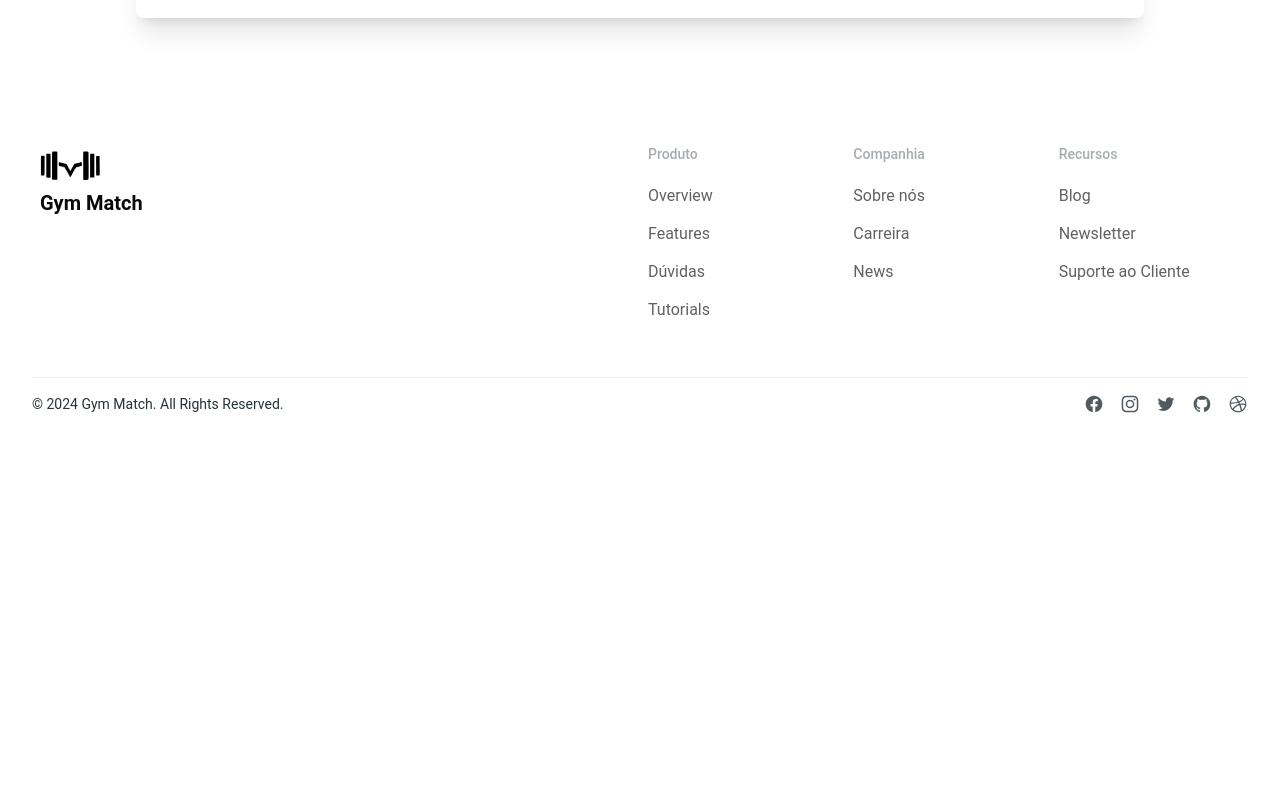
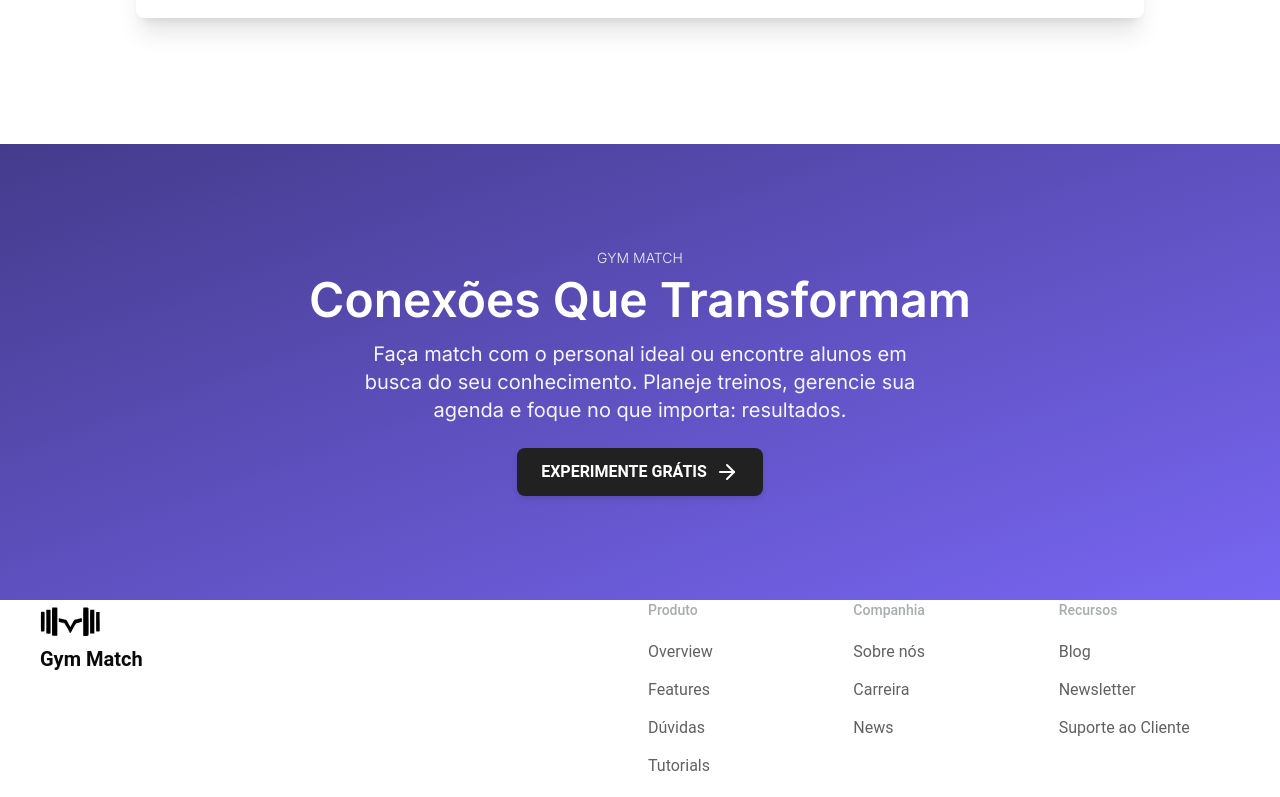
Before and after one commit to CaueFer/gym-match, a Next.js app: page / in a window 1280 px wide. Shown: the part 1616-2413 px from the top of the page. Before the commit the page ends 2047 px from the top, so only its background shows below. Built offline with nearby package versions, Linux system fonts and the light colour scheme.

Commit message:
FEAT: add copy section

```diff
--- a/src/app/page.tsx
+++ b/src/app/page.tsx
@@ -1,3 +1,5 @@
+
+import BenefSection from "@/components/landing/benef";
 import CopySection from "@/components/landing/copy";
 import Hero from "@/components/landing/hero";
 import QandA from "@/components/landing/qanda";
@@ -12,9 +14,11 @@ export default function Home() {
       <main className="flex flex-col flex-1 w-screen">
         <Hero />
 
-        <CopySection />
+        <BenefSection />
 
         <QandA />
+
+        <CopySection />
       </main>
 
       <DefaultFooter />
--- /dev/null
+++ b/src/components/landing/benef.tsx
@@ -0,0 +1,58 @@
+import { Activity, Clock, Dumbbell } from "lucide-react";
+import React from "react";
+
+function BenefSection() {
+  return (
+    <section className="bg-gray-100 py-14 md:py-16 lg:py-20 mx-auto w-full relative">
+      <div className="container mx-auto relative">
+        <div className=" mb-14">
+          <div className="col-lg-8 offset-lg-2 text-center">
+            <h2 className="text-4xl md:text-5xl font-light">
+              Conecte-se com o personal ideal para você
+            </h2>
+          </div>
+        </div>
+
+        <div className="flex flex-col md:flex-row md:justify-between">
+          <ul className="grid grid-cols-1 md:grid-cols-3 gap-10">
+            <li className="flex flex-col items-start gap-1 text-star p-6">
+              <Activity color="#7866f2" size={55} className="mb-4" />
+              <h3 className="text-xl font-semibold mb-2">
+                Match personalizada e eficiente
+              </h3>
+              <p className="text-gray-600">
+                No Gym Match, encontre personal trainers que se encaixam no seu
+                estilo e objetivos, garantindo treinos únicos e personalizados
+                para o seu perfil.
+              </p>
+            </li>
+            <li className="flex flex-col items-start gap-1 text-start p-6">
+              <Clock color="#7866f2" size={55} className="mb-4" />
+              <h3 className="text-xl font-semibold mb-2">
+                Treine no seu horário
+              </h3>
+              <p className="text-gray-600">
+                Conexão entre Alunos e Personal trainers sempre conectados.
+                Treine em qualquer horário com o suporte de quem entende os seus
+                objetivos.
+              </p>
+            </li>
+            <li className="flex flex-col items-start gap-1 text-start p-6">
+              <Dumbbell color="#7866f2" size={55} className="mb-4" />
+              <h3 className="text-xl font-semibold mb-2">
+                Mais flexibilidade para treinar
+              </h3>
+              <p className="text-gray-600">
+                Escolha quando e onde treinar com seu personal. No Gym Match,
+                você tem total liberdade para montar seu plano de treino sem
+                perder a qualidade.
+              </p>
+            </li>
+          </ul>
+        </div>
+      </div>
+    </section>
+  );
+}
+
+export default BenefSection;
--- a/src/components/landing/copy.tsx
+++ b/src/components/landing/copy.tsx
@@ -1,54 +1,28 @@
-import { Activity, Clock, Dumbbell } from "lucide-react";
+"use client";
+
+import { Button } from "@material-tailwind/react";
+import { ArrowRight } from "lucide-react";
 import React from "react";
 
 function CopySection() {
   return (
-    <section className="bg-gray-100 py-14 md:py-16 lg:py-20 mx-auto w-full relative">
-      <div className="container mx-auto relative">
-        <div className=" mb-14">
-          <div className="col-lg-8 offset-lg-2 text-center">
-            <h2 className="text-4xl md:text-5xl font-light">
-              Conecte-se com o personal ideal para você
-            </h2>
-          </div>
-        </div>
-
-        <div className="flex flex-col md:flex-row md:justify-between">
-          <ul className="grid grid-cols-1 md:grid-cols-3 gap-10">
-            <li className="flex flex-col items-start gap-1 text-star p-6">
-              <Activity color="#7866f2" size={55} className="mb-4" />
-              <h3 className="text-xl font-semibold mb-2">
-                Match personalizada e eficiente
-              </h3>
-              <p className="text-gray-600">
-                No Gym Match, encontre personal trainers que se encaixam no seu
-                estilo e objetivos, garantindo treinos únicos e personalizados
-                para o seu perfil.
-              </p>
-            </li>
-            <li className="flex flex-col items-start gap-1 text-start p-6">
-              <Clock color="#7866f2" size={55} className="mb-4" />
-              <h3 className="text-xl font-semibold mb-2">
-                Treine no seu horário
-              </h3>
-              <p className="text-gray-600">
-                Conexão entre Alunos e Personal trainers sempre conectados.
-                Treine em qualquer horário com o suporte de quem entende os seus
-                objetivos.
-              </p>
-            </li>
-            <li className="flex flex-col items-start gap-1 text-start p-6">
-              <Dumbbell color="#7866f2" size={55} className="mb-4" />
-              <h3 className="text-xl font-semibold mb-2">
-                Mais flexibilidade para treinar
-              </h3>
-              <p className="text-gray-600">
-                Escolha quando e onde treinar com seu personal. No Gym Match,
-                você tem total liberdade para montar seu plano de treino sem
-                perder a qualidade.
-              </p>
-            </li>
-          </ul>
+    <section className="bg-gradient-to-tl from-primaryPurple to-darkPrimaryPurple py-14 md:py-16 lg:py-20 mx-auto w-full relative">
+      <div className="container mx-auto py-6">
+        <div className="max-w-4xl mx-auto text-center flex flex-col justify-center items-center">
+          <span className="text-sm font-light text-gray-200 mb-2 block">
+            GYM MATCH
+          </span>
+          <h2 className="text-4xl sm:text-5xl text-white font-semibold">
+            Conexões Que Transformam
+          </h2>
+          <p className="text-xl max-w-xl text-gray-100 mt-4 mb-6">
+            Faça match com o personal ideal ou encontre alunos em busca do seu
+            conhecimento. Planeje treinos, gerencie sua agenda e foque no que
+            importa: resultados.
+          </p>
+          <Button className="text-md flex flex-row">
+            Experimente grátis <ArrowRight className="ml-2 text-md" />
+          </Button>
         </div>
       </div>
     </section>
--- a/tailwind.config.ts
+++ b/tailwind.config.ts
@@ -13,6 +13,7 @@ module.exports = withMT({
     extend: {
       colors: {
         primaryPurple: "#7866F2",
+        darkPrimaryPurple: "#453B8C",
         background: "hsl(var(--background))",
         foreground: "hsl(var(--foreground))",
         card: {
```
